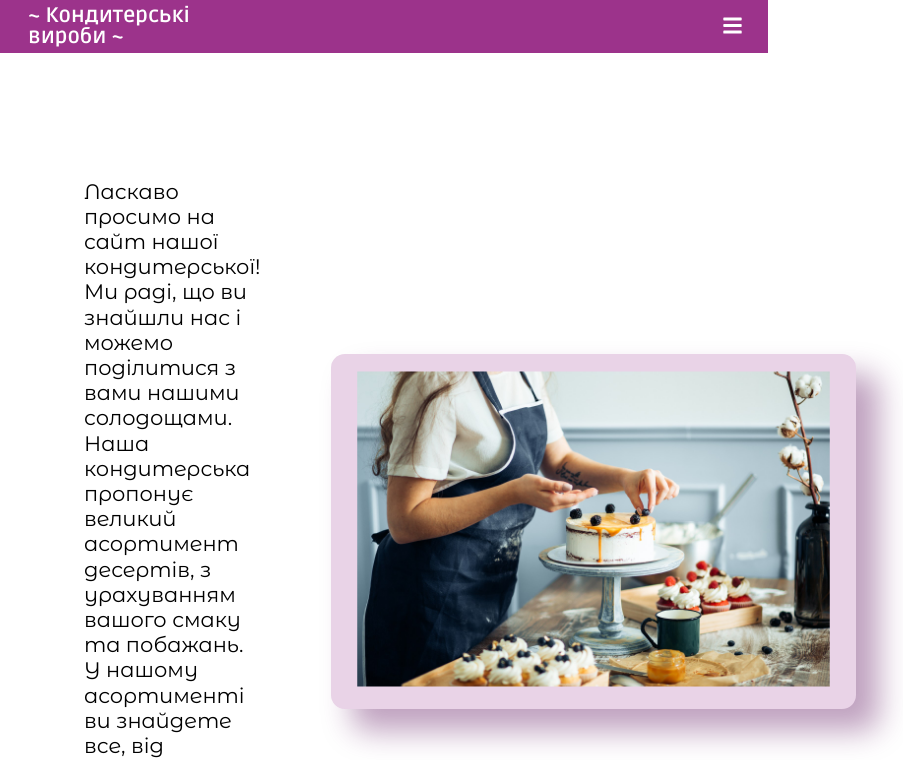
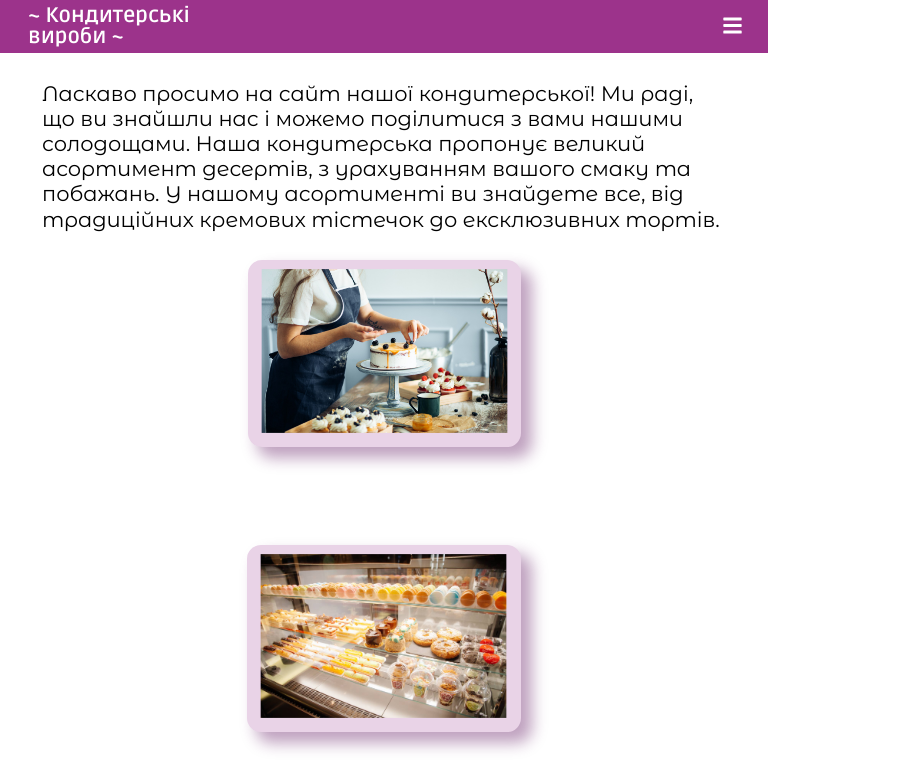
Before and after one commit to yuliadziubalo/bakery, a React (Create React App) app: page /about in a window 768 px wide. Shown: the top 760 px of the page, 903 px wide, since content can reach past the window. Built offline with nearby package versions, Linux system fonts and the light colour scheme.

Commit message:
my first commit

```diff
--- a/src/components/App/App.js
+++ b/src/components/App/App.js
@@ -18,7 +18,7 @@ import Cupcakes from '../pages/Categories pages/Cupcakes/Cupcakes';
 import Macarons from '../pages/Categories pages/Macarons/Macarons';
 import Pastry from '../pages/Categories pages/Pastry/Pastry';
 import About from '../pages/AboutUs/About';
-
+import './main.css'
 function App() {
     return (
         <>
--- a/src/components/App/main.css
+++ b/src/components/App/main.css
@@ -1,6 +1,13 @@
 @media screen and (min-width: 768px) and (max-width: 1023px) {
-    .container{
-
+    .section{
+        flex-wrap: wrap;
+        justify-content: center;
+    }
+    .info{
+        padding: 0;
+    }
+    .footer-contact{
+        justify-content: center;
     }
 }
 
@@ -12,4 +19,9 @@
     html{
         font-size: 14px;
     }
+
+    .footer-contact{
+        justify-content: center;
+    }
+
 }
--- a/src/components/Assortment/ACard/ACard.css
+++ b/src/components/Assortment/ACard/ACard.css
@@ -7,7 +7,7 @@
     text-align: center;
     font: 600 1rem 'Montserrat Alternates', sans-serif;
     transition: 0.2s;
-
+   position: relative;
 }
 
 .assort-card-text{
@@ -20,3 +20,11 @@
 .assort-card:active{
     transform: scale(0.9);
 }
+
+.link{
+    height: 100%;
+    width: 100%;
+    z-index: 2;
+    position: absolute;
+    left: 0;
+}
--- a/src/components/Assortment/ACard/ACard.js
+++ b/src/components/Assortment/ACard/ACard.js
@@ -1,10 +1,12 @@
 import React from 'react'
 import './ACard.css'
+import { Link } from 'react-router-dom'
 
 function ACard(props) {
   return (
 
     <div className='assort-card'>
+        <Link className='link' to={props.a}></Link>
         <div>
             <img className='assort-card-img' src={props.src}/>
         </div>
--- a/src/components/Assortment/Assortment.js
+++ b/src/components/Assortment/Assortment.js
@@ -7,10 +7,10 @@ function Assortment() {
     <div className='container assortment'>
         <h2>Продукція</h2>
         <div className='assortment-cards'>
-            <ACard category="Торти" src={"images/main page/cake.jpg"}/>
-            <ACard category="Капкейки" src={"images/main page/cupcakes.jpg"}/>
-            <ACard category="Макаруни" src={"images/main page/macarons.jpg"}/>
-            <ACard category="Тістечка" src={"images/main page/pastry.jpg"}/>
+            <ACard category="Торти" a="order/cakes" src={"images/main page/cake.jpg"}/>
+            <ACard category="Капкейки" a="/order/cupcakes" src={"images/main page/cupcakes.jpg"}/>
+            <ACard category="Макаруни" a="/order/macarons"src={"images/main page/macarons.jpg"}/>
+            <ACard category="Тістечка" a="/order/pastry" src={"images/main page/pastry.jpg"}/>
         </div>
     </div>
   )
--- a/src/components/Cart/cartPage.css
+++ b/src/components/Cart/cartPage.css
@@ -92,3 +92,38 @@
     color: #9C338B;
     background-color: white;
 }
+
+@media screen and (max-width: 768px) {
+    .cartItem{
+        flex-wrap: wrap;
+        flex-direction: column;
+        gap:1rem;
+    }
+    .cartItemInfo{
+        text-align: center;
+        flex-direction: row;
+        max-width: fit-content;
+    }
+    .cartItemInfo > p{
+        padding: 0.3rem;
+    }
+    .cartButtons{
+        justify-content: center;
+    }
+    .carItemtPrice{
+        padding: 0 0 0.5rem 0;
+        max-width:fit-content;
+    }
+    .cart-img{
+        height: 7rem;
+        width: 9rem;
+    }
+   /* .btnCart {
+        height: 2rem;
+        width: 2rem;
+    }
+    .cartButtons > *{
+        flex-basis: 2rem;
+        margin: 0 0.3rem;
+    }*/
+}
--- a/src/components/Footer/Footer.css
+++ b/src/components/Footer/Footer.css
@@ -1,9 +1,10 @@
 @import url('https://fonts.googleapis.com/css2?family=Montserrat+Alternates:wght@400;500;600;700&family=Ruda:wght@400;700&display=swap');
 
-.footer{
+.footer {
     color: white;
 }
-.footer-head{
+
+.footer-head {
     font: 1rem 'Montserrat Alternates', sans-serif;
     background: #9C338B;
     display: flex;
@@ -12,60 +13,64 @@
     gap: 2rem;
 }
 
-.footer-bottom{
+.footer-bottom {
     font: 1rem 'Ruda', sans-serif;
     background: #5B1851;
     text-align: center;
     padding: 1.5em 0;
 }
 
-.categories-list{
+.categories-list {
     display: flex;
     flex-direction: column;
 }
 
-.footer-logo{
+.footer-logo {
     font: bold 1.5rem 'Ruda', sans-serif;
     line-height: 1.5rem;
 }
 
-.li-item{
+.li-item {
     padding: 0.4rem 0;
 }
 
-.li-item:hover{
-    font-weight: 700;
+.li-item:hover {
+    text-decoration: underline;
 }
 
-.h3-footer{
+.h3-footer {
     font: bold 1.5rem 'Ruda', sans-serif;
 }
 
-.footer-contacts{
+.footer-contacts {
     flex-grow: 1;
 
 }
-.footer-logo, .categories{
+
+.footer-logo,
+.categories {
     flex-grow: 3;
 }
+
 /*.footer-head > div{
     flex: 0 0 400px;
 }*/
-.footer-contact{
+.footer-contact {
     display: flex;
     padding-top: 1rem;
 }
-.contact-info{
+
+.contact-info {
     padding-left: 0.5rem;
 }
 
-div.footer-head{
+div.footer-head {
     padding-top: 3rem;
     padding-bottom: 3rem;
 }
 
 @media screen and (max-width: 1023px) {
-    .footer-head{
+    .footer-head {
         text-align: center;
         flex-direction: column;
     }
--- a/src/components/pages/AboutUs/About.css
+++ b/src/components/pages/AboutUs/About.css
@@ -36,3 +36,23 @@
     padding: 3rem 1rem 8rem 1rem;
     line-height: 2.5rem;
 }
+
+@media screen and (max-width: 768px) {
+    .section{
+        flex-wrap: wrap;
+        justify-content: center;
+        margin: 1rem 0;
+    }
+    .info-img{
+        height: 13rem;
+    }
+    .info-img-box{
+        padding: 0;
+        box-shadow: 10px 10px 15px 1px rgba(94,21,94,0.4);
+        margin: 2rem 0;
+    }
+
+    .info{
+        padding: 0;
+    }
+}
```
